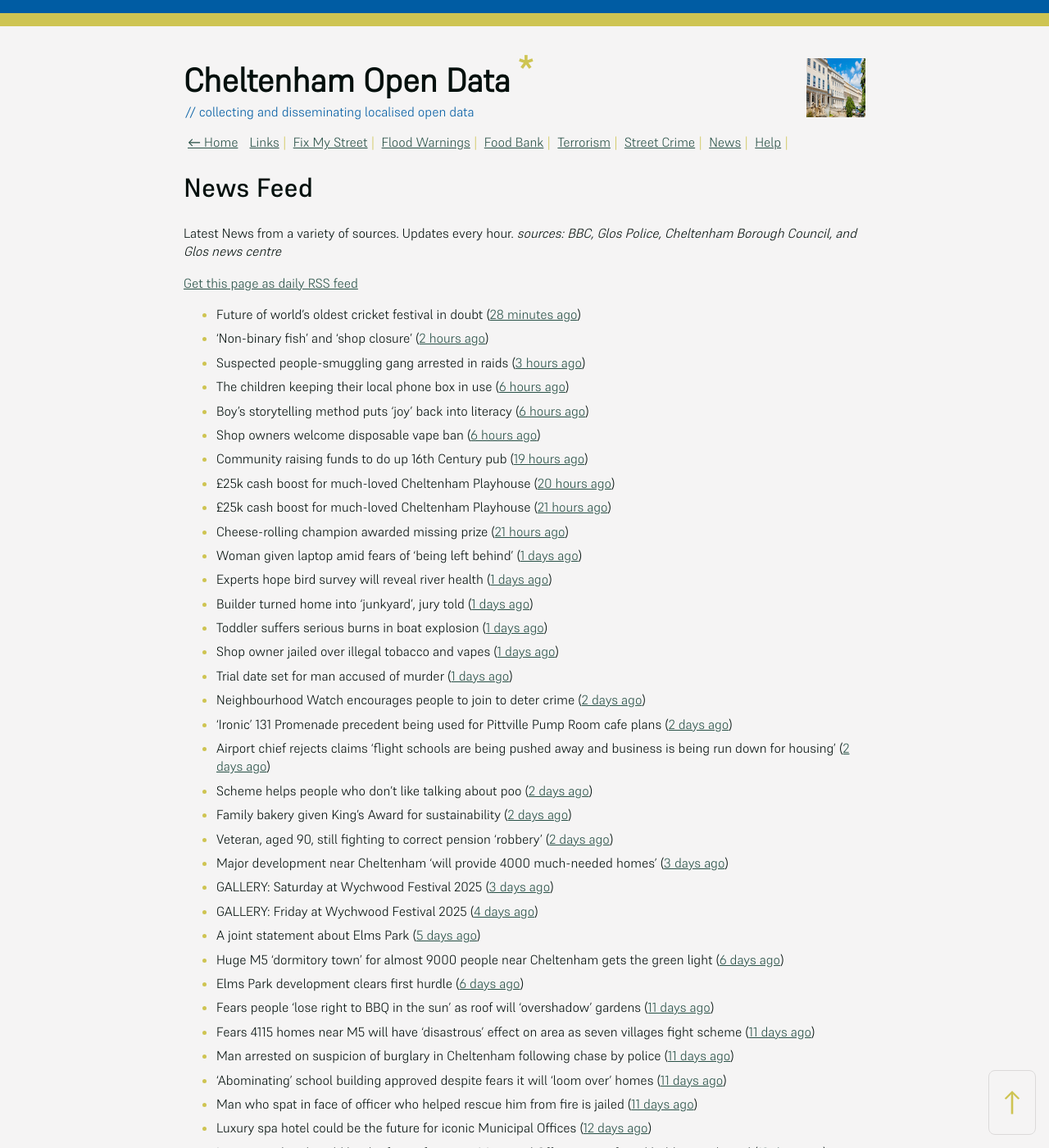
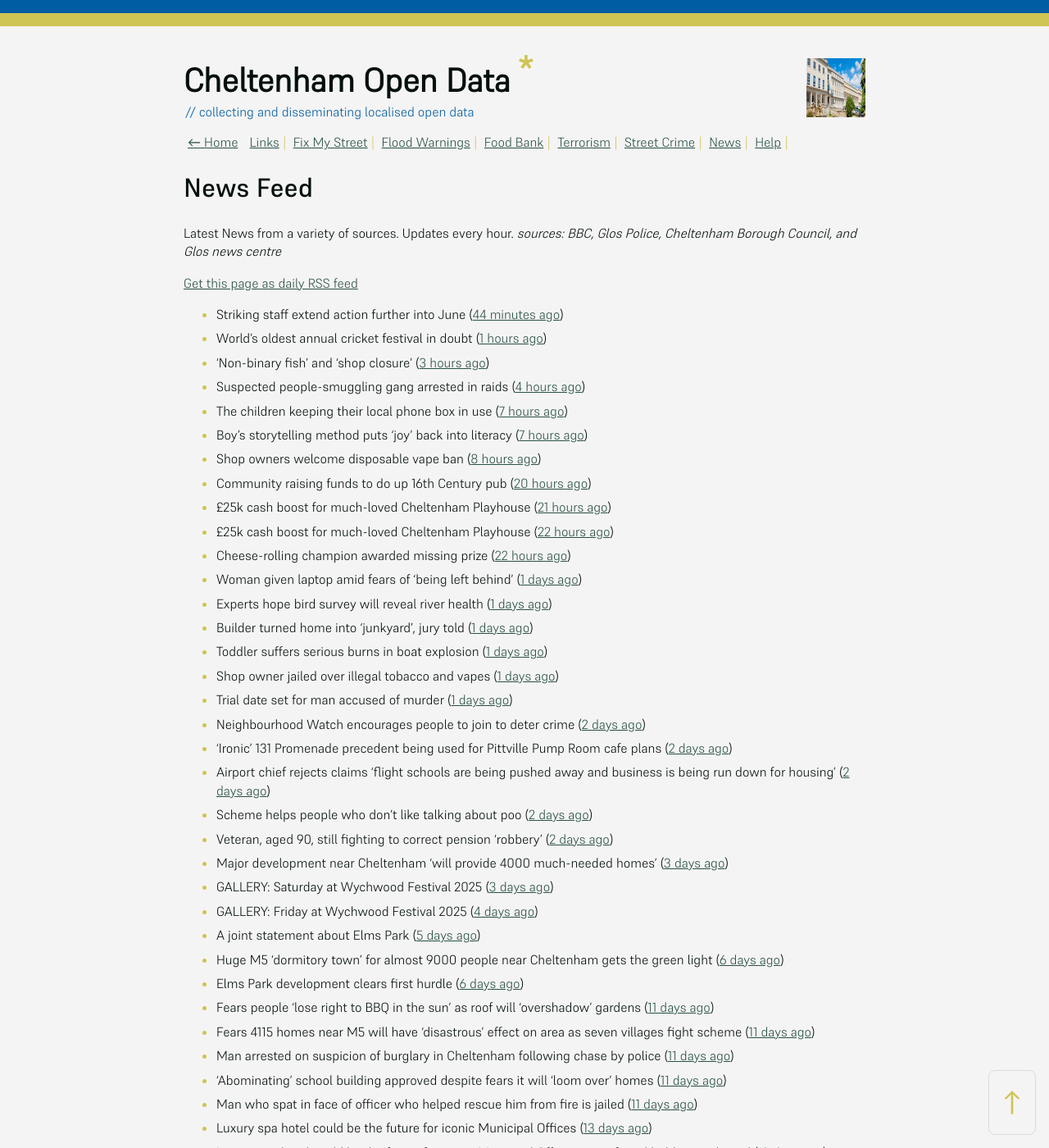
Before and after one commit to mat-0/cheltenham-open-data, a Jekyll site: the page built from _pages/news.md, in a window 1280 px wide and 1400 px high. Shown: the whole window at 82% size. Built offline with Jekyll 4.4.1, drawn with Linux system fonts in a browser that asks for light colours.

Commit message:
Updated 2025-06-04 13:09:57

```diff
--- a/_pages/news.md
+++ b/_pages/news.md
@@ -12,16 +12,17 @@ _sources: BBC, Glos Police, Cheltenham Borough Council, and Glos news centre_
 [Get this page as daily RSS feed](/daily.rss)
 
 <!-- news_marker starts -->
-- Future of world's oldest cricket festival in doubt ([28 minutes ago](https://www.bbc.com/news/articles/cvgvlx1ve79o))
-- 'Non-binary fish' and 'shop closure' ([2 hours ago](https://www.bbc.com/news/articles/c787lp1npgjo))
-- Suspected people-smuggling gang arrested in raids ([3 hours ago](https://www.bbc.com/news/articles/cx2j67x49pwo))
-- The children keeping their local phone box in use ([6 hours ago](https://www.bbc.com/news/articles/c1dekpd164no))
-- Boy's storytelling method puts 'joy' back into literacy ([6 hours ago](https://www.bbc.com/news/articles/c6268ykxkdno))
-- Shop owners welcome disposable vape ban ([6 hours ago](https://www.bbc.com/news/articles/cgle5pgy4lgo))
-- Community raising funds to do up 16th Century pub ([19 hours ago](https://www.bbc.com/news/articles/c1kvgy4p4nwo))
-- £25k cash boost for much-loved Cheltenham Playhouse ([20 hours ago](https://gloucesternewscentre.co.uk/25k-cash-boost-for-much-loved-cheltenham-playhouse/))
-- £25k cash boost for much-loved Cheltenham Playhouse ([21 hours ago](https://www.cheltenham.gov.uk/news/article/3017/25k_cash_boost_for_much-loved_cheltenham_playhouse))
-- Cheese-rolling champion awarded missing prize ([21 hours ago](https://www.bbc.com/news/articles/clyzjzkz2v1o))
+- Striking staff extend action further into June ([44 minutes ago](https://www.bbc.com/news/articles/cz9y0dnl0k3o))
+- World's oldest annual cricket festival in doubt ([1 hours ago](https://www.bbc.com/news/articles/cvgvlx1ve79o))
+- 'Non-binary fish' and 'shop closure' ([3 hours ago](https://www.bbc.com/news/articles/c787lp1npgjo))
+- Suspected people-smuggling gang arrested in raids ([4 hours ago](https://www.bbc.com/news/articles/cx2j67x49pwo))
+- The children keeping their local phone box in use ([7 hours ago](https://www.bbc.com/news/articles/c1dekpd164no))
+- Boy's storytelling method puts 'joy' back into literacy ([7 hours ago](https://www.bbc.com/news/articles/c6268ykxkdno))
+- Shop owners welcome disposable vape ban ([8 hours ago](https://www.bbc.com/news/articles/cgle5pgy4lgo))
+- Community raising funds to do up 16th Century pub ([20 hours ago](https://www.bbc.com/news/articles/c1kvgy4p4nwo))
+- £25k cash boost for much-loved Cheltenham Playhouse ([21 hours ago](https://gloucesternewscentre.co.uk/25k-cash-boost-for-much-loved-cheltenham-playhouse/))
+- £25k cash boost for much-loved Cheltenham Playhouse ([22 hours ago](https://www.cheltenham.gov.uk/news/article/3017/25k_cash_boost_for_much-loved_cheltenham_playhouse))
+- Cheese-rolling champion awarded missing prize ([22 hours ago](https://www.bbc.com/news/articles/clyzjzkz2v1o))
 - Woman given laptop amid fears of 'being left behind' ([1 days ago](https://www.bbc.com/news/articles/cy8nvm5v5ymo))
 - Experts hope bird survey will reveal river health ([1 days ago](https://www.bbc.com/news/articles/c9wgv0dy485o))
 - Builder turned home into 'junkyard', jury told ([1 days ago](https://www.bbc.com/news/articles/c7v7jqygvlpo))
@@ -32,7 +33,6 @@ _sources: BBC, Glos Police, Cheltenham Borough Council, and Glos news centre_
 - ‘Ironic’ 131 Promenade precedent being used for Pittville Pump Room cafe plans ([2 days ago](https://gloucesternewscentre.co.uk/ironic-131-promenade-precedent-being-used-for-pittville-pump-room-cafe-plans/))
 - Airport chief rejects claims ‘flight schools are being pushed away and business is being run down for housing’ ([2 days ago](https://gloucesternewscentre.co.uk/airport-chief-rejects-claims-flight-schools-are-being-pushed-away-and-business-is-being-run-down-for-housing/))
 - Scheme helps people who don't like talking about poo ([2 days ago](https://www.bbc.com/news/articles/cg711227mv2o))
-- Family bakery given King's Award for sustainability ([2 days ago](https://www.bbc.com/news/articles/crr7ezreqedo))
 - Veteran, aged 90, still fighting to correct pension 'robbery' ([2 days ago](https://www.bbc.com/news/articles/c2d5l7k3p31o))
 - Major development near Cheltenham ‘will provide 4000 much-needed homes’ ([3 days ago](https://gloucesternewscentre.co.uk/major-development-near-cheltenham-will-provide-4000-much-needed-homes/))
 - GALLERY: Saturday at Wychwood Festival 2025 ([3 days ago](https://gloucesternewscentre.co.uk/gallery-saturday-at-wychwood-festival-2025/))
@@ -45,7 +45,7 @@ _sources: BBC, Glos Police, Cheltenham Borough Council, and Glos news centre_
 - Man arrested on suspicion of burglary in Cheltenham following chase by police ([11 days ago](https://gloucesternewscentre.co.uk/man-arrested-on-suspicion-of-burglary-in-cheltenham-following-chase-by-police/))
 - ‘Abominating’ school building approved despite fears it will ‘loom over’ homes ([11 days ago](https://gloucesternewscentre.co.uk/abominating-school-building-approved-despite-fears-it-will-loom-over-homes/))
 - Man who spat in face of officer who helped rescue him from fire is jailed ([11 days ago](https://gloucesternewscentre.co.uk/man-who-spat-in-face-of-officer-who-helped-rescue-him-from-fire-is-jailed/))
-- Luxury spa hotel could be the future for iconic Municipal Offices ([12 days ago](https://gloucesternewscentre.co.uk/luxury-spa-hotel-could-be-the-future-for-iconic-municipal-offices/))
+- Luxury spa hotel could be the future for iconic Municipal Offices ([13 days ago](https://gloucesternewscentre.co.uk/luxury-spa-hotel-could-be-the-future-for-iconic-municipal-offices/))
 - Luxury spa hotel could be the future for iconic Municipal Offices as preferred bidder is selected ([13 days ago](https://www.cheltenham.gov.uk/news/article/3014/luxury_spa_hotel_could_be_the_future_for_iconic_municipal_offices_as_preferred_bidder_is_selected))
 - Liberal Democrat Lisa Spivey elected as County Council’s first female leader ([13 days ago](https://gloucesternewscentre.co.uk/liberal-democrat-lisa-spivey-elected-as-county-councils-first-female-leader/))
 - Town street ‘plagued with near-miss accidents’ sparks road safety review ([13 days ago](https://gloucesternewscentre.co.uk/town-street-plagued-with-near-miss-accidents-sparks-road-safety-review/))
```
Also changed, not shown: _data/flood.json (+4 -4 lines), _pages/fix-my-street.md (+3 -3 lines), index.md (+5 -5 lines).
